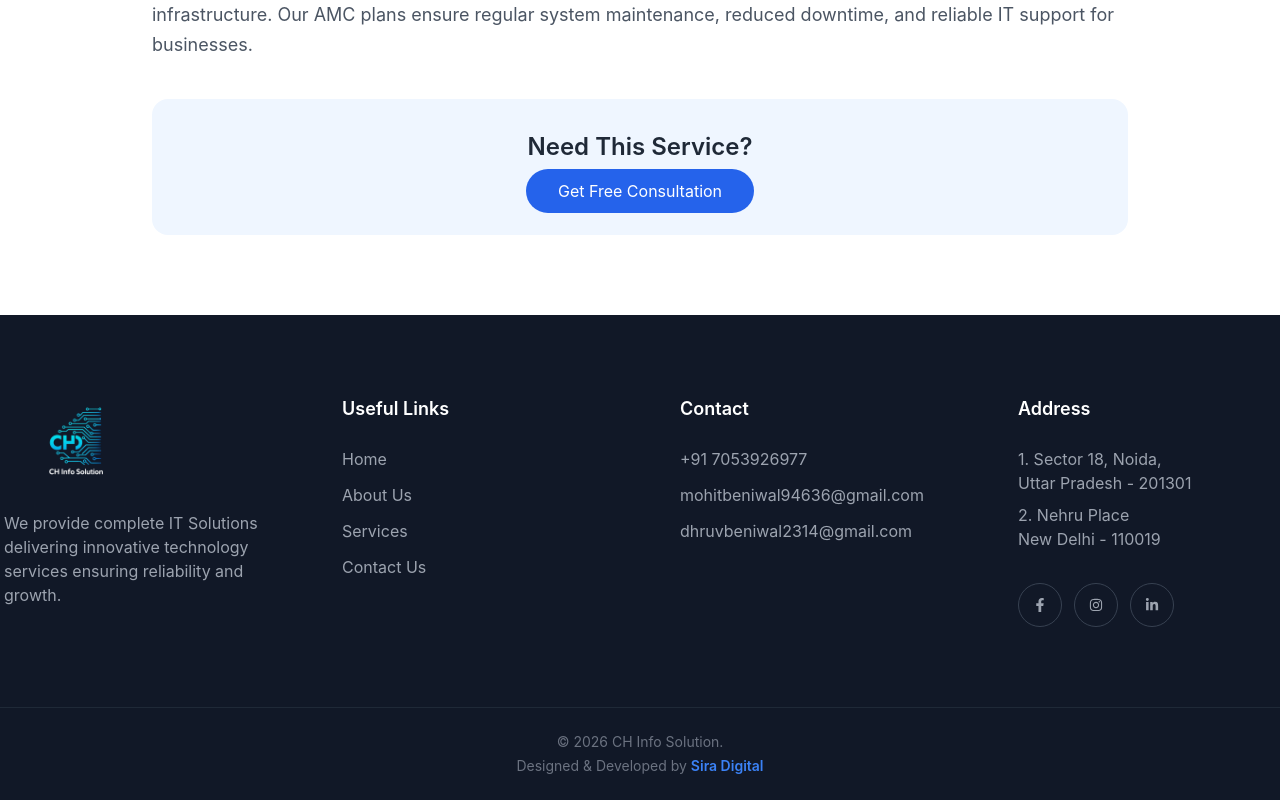
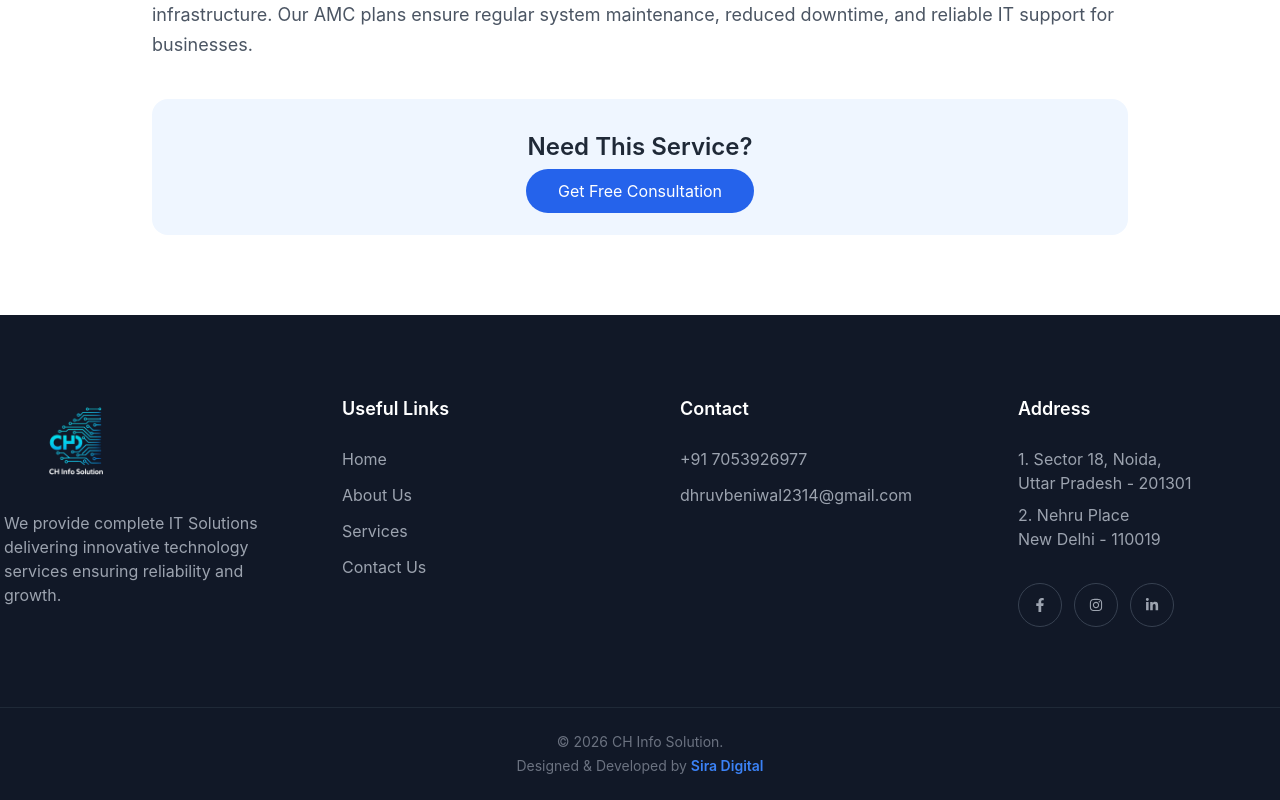
Before and after one commit to Ankush4021/CH-INFO-Solution, a React (Vite) app: page /services/amc-computer-it-services in a window 1280 px wide. Shown: the part 533-1333 px from the top of the page. Built offline with nearby package versions, Linux system fonts and the light colour scheme.

Commit message:
Remove email link from Footer component
Removed email link for mohitbeniwal94636@gmail.com from the footer.

```diff
--- a/src/components/layout/Footer.jsx
+++ b/src/components/layout/Footer.jsx
@@ -69,9 +69,7 @@ const Footer = () => {
             <a href="tel:+918377996001" className="hover:text-blue-600 transition">
               +91 7053926977
             </a>
-            <a href="mailto:mohitbeniwal94636@gmail.com" className="hover:text-blue-600 transition mt-4">
-              mohitbeniwal94636@gmail.com
-            </a>
+
             <a href="mailto:dhruvbeniwal2314@gmail.com" className="hover:text-blue-600 transition mt-4">
               dhruvbeniwal2314@gmail.com
             </a>
```
